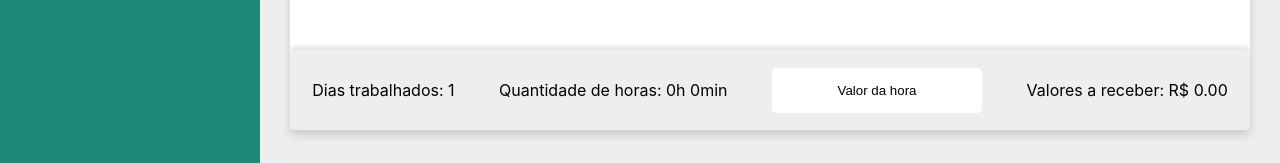
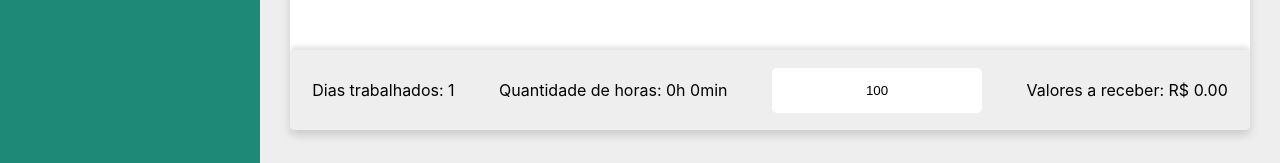
Before and after one commit to ishugodev/gestao-de-horas, a React (Create React App) app: page / in a window 1280 px wide. Shown: the part 569-732 px from the top of the page. Built offline with nearby package versions, Linux system fonts and the light colour scheme.

Commit message:
Update src/App.js

```diff
--- a/src/App.js
+++ b/src/App.js
@@ -394,7 +394,11 @@ const App = () => {
             <div>
               Quantidade de horas: { quantidadeHorasMinutos }
             </div>
-            <input placeholder='Valor da hora' />
+            <input
+              placeholder='Valor da hora'
+              value={valorHora !== null || valorHora !== undefined ? valorHora : ''}h
+              onChange={(evento) => setValorHora(evento.target.value)}
+            />
             <div>
               Valores a receber: R$ { (quantidadeHoras() * valorHora).toFixed(2) }
             </div>
```
